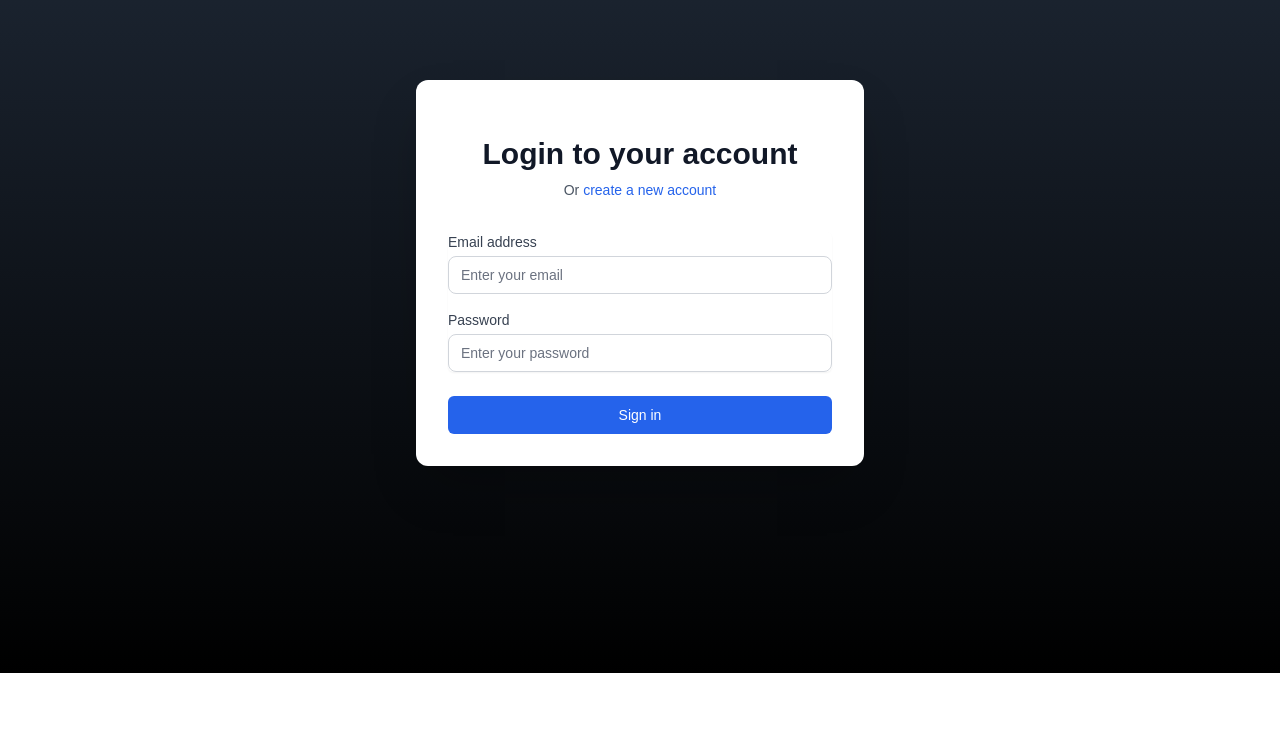
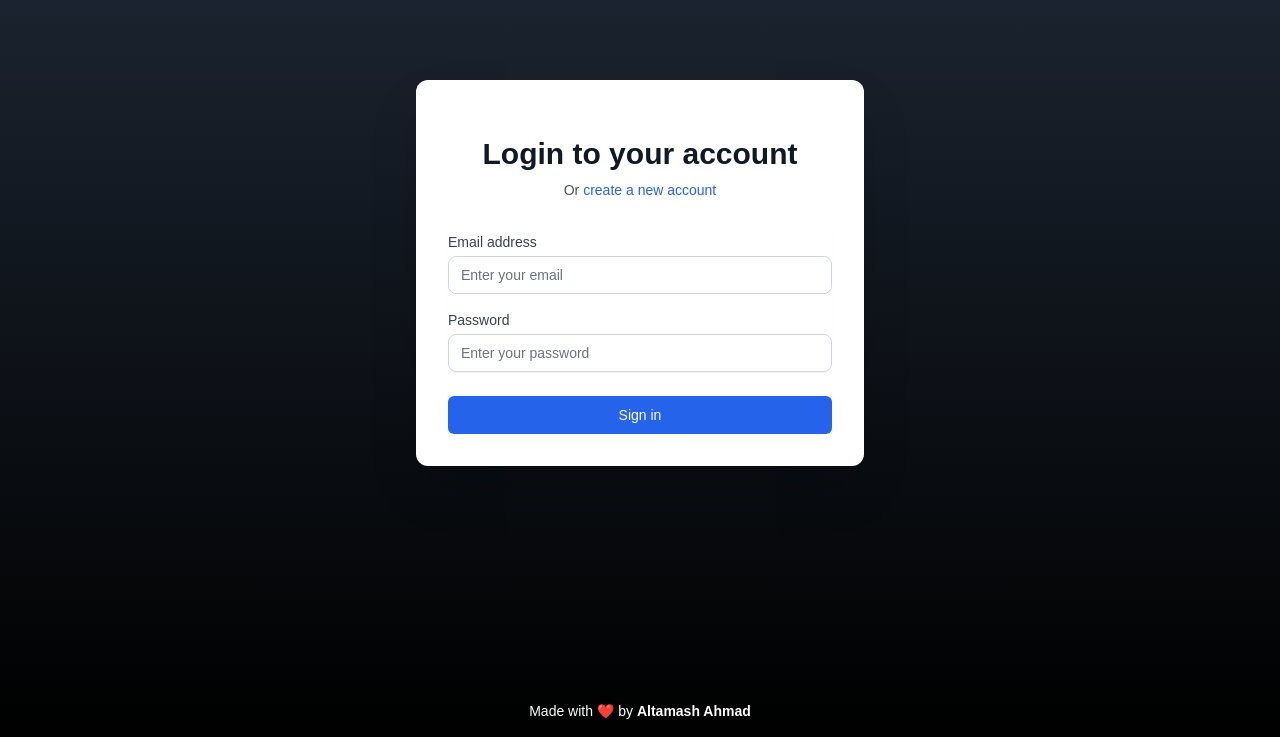
Before and after one commit to AltamashAhmad/client, a Next.js app: page /login in a window 1280 px wide. Shown: the part 127-864 px from the top of the page. Before the commit the page ends 800 px from the top, so only its background shows below. Built offline with nearby package versions, Linux system fonts and the light colour scheme.

Commit message:
added footer , layout component

```diff
--- /dev/null
+++ b/src/components/Footer.js
@@ -0,0 +1,12 @@
+export default function Footer() {
+    return (
+        <footer className="w-full py-4 text-center bg-transparent">
+            <p className="text-white text-sm">
+                Made with ❤️ by{' '}
+                <span className="font-semibold hover:text-blue-400 transition-colors">
+                    Altamash Ahmad
+                </span>
+            </p>
+        </footer>
+    );
+}
--- /dev/null
+++ b/src/components/Layout.js
@@ -0,0 +1,14 @@
+import Footer from './Footer';
+
+export default function Layout({ children }) {
+    return (
+        <div className="min-h-screen bg-gradient-to-b from-gray-800 to-black relative">
+            <div className="min-h-screen pb-16"> {/* Added padding bottom for footer */}
+                {children}
+            </div>
+            <div className="absolute bottom-0 w-full">
+                <Footer />
+            </div>
+        </div>
+    );
+}
--- a/src/pages/booking.js
+++ b/src/pages/booking.js
@@ -3,6 +3,8 @@ import { useAuth } from '../context/AuthContext';
 import { useRouter } from 'next/router';
 import SeatGrid from '../components/SeatGrid';
 import toast from 'react-hot-toast';
+import Footer from '../components/Footer';
+import Layout from '../components/Layout';
 
 export default function Booking() {
     const [seats, setSeats] = useState([]);
@@ -124,7 +126,7 @@ export default function Booking() {
     }
 
     return (
-        <div className="min-h-screen bg-gradient-to-b from-gray-800 to-black">
+        <Layout>
             {showLogoutModal && <LogoutConfirmationModal />}
             <div className="absolute top-4 right-4">
                 <button
@@ -139,6 +141,6 @@ export default function Booking() {
                 onBookSeats={handleBookSeats}
                 onResetAllBookings={handleResetAllBookings}
             />
-        </div>
+        </Layout>
     );
 }
--- a/src/pages/login.js
+++ b/src/pages/login.js
@@ -2,6 +2,8 @@ import { useState } from 'react';
 import { useAuth } from '../context/AuthContext';
 import Link from 'next/link';
 import toast from 'react-hot-toast';
+import Footer from '../components/Footer';
+import Layout from '../components/Layout';
 
 export default function Login() {
     const [email, setEmail] = useState('');
@@ -17,7 +19,8 @@ export default function Login() {
     };
 
     return (
-        <div className="min-h-screen flex items-center justify-center bg-gradient-to-b from-gray-800 to-black py-12 px-4 sm:px-6 lg:px-8">
+        <Layout>
+            <div className="min-h-screen flex items-center justify-center py-12 px-4 sm:px-6 lg:px-8">
                 <div className="max-w-md w-full space-y-8 bg-white p-8 rounded-xl shadow-2xl">
                     <div>
                         <h2 className="mt-6 text-center text-3xl font-extrabold text-gray-900">
@@ -75,5 +78,6 @@ export default function Login() {
                     </form>
                 </div>
             </div>
+        </Layout>
     );
 }
--- a/src/pages/signup.js
+++ b/src/pages/signup.js
@@ -2,6 +2,8 @@ import { useState } from 'react';
 import { useAuth } from '../context/AuthContext';
 import Link from 'next/link';
 import toast from 'react-hot-toast';
+import Footer from '../components/Footer';
+import Layout from '../components/Layout';
 
 export default function Signup() {
     const [name, setName] = useState('');
@@ -18,7 +20,8 @@ export default function Signup() {
     };
 
     return (
-        <div className="min-h-screen flex items-center justify-center bg-gradient-to-b from-gray-800 to-black py-12 px-4 sm:px-6 lg:px-8">
+        <Layout>
+            <div className="min-h-screen flex items-center justify-center py-12 px-4 sm:px-6 lg:px-8">
                 <div className="max-w-md w-full space-y-8 bg-white p-8 rounded-xl shadow-2xl">
                     <div>
                         <h2 className="mt-6 text-center text-3xl font-extrabold text-gray-900">
@@ -91,5 +94,6 @@ export default function Signup() {
                     </form>
                 </div>
             </div>
+        </Layout>
     );
 }
```
Lines whose indentation alone changed are shown as unchanged.
